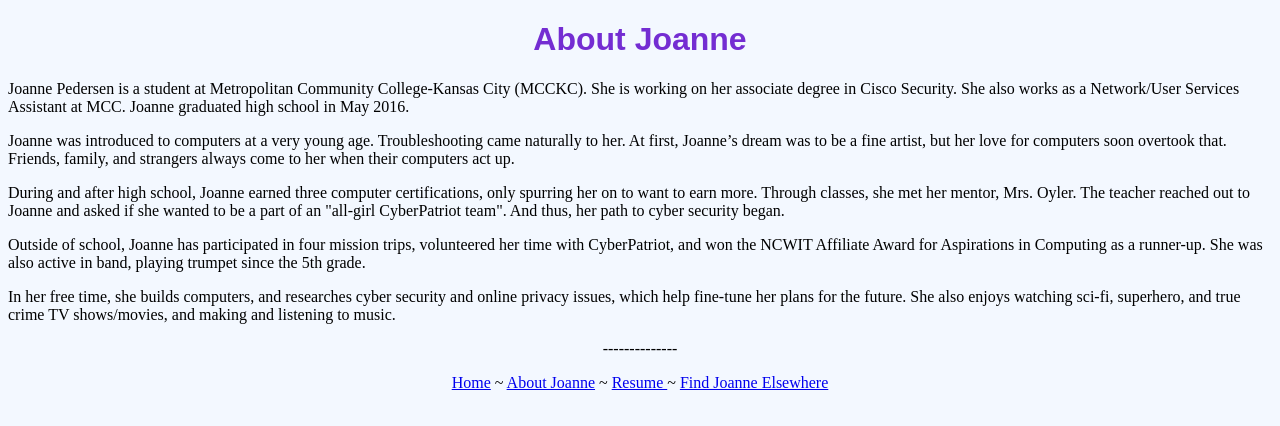
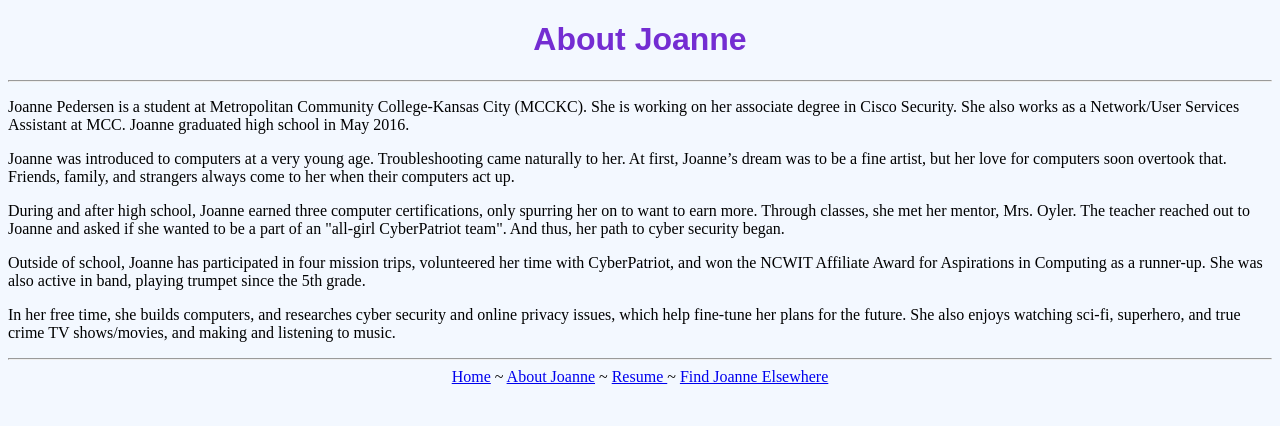
Before and after one commit to joanne-pedersen/joanne-pedersen-githubio, a plain HTML site: page About me.html in a window 1280 px wide. Drawn offline with Linux system fonts and the light colour scheme.

Commit message:
Update About me.html

```diff
--- a/About me.html
+++ b/About me.html
@@ -6,13 +6,14 @@
 <body bgcolor="f3f8ff">
 
 <h1 style="color:#742dd2;"><font face="sans-serif"><center>About Joanne</center></h1>
+  <hr />
 <p><font face="serif">Joanne Pedersen is a student at Metropolitan Community College-Kansas City (MCCKC). She is working on her associate degree in Cisco Security. She also works as a Network/User Services Assistant at MCC. Joanne graduated high school in May 2016.</p>
 <p><font face="serif">Joanne was introduced to computers at a very young age. Troubleshooting came naturally to her. At first, Joanne’s dream was to be a fine artist, but her love for computers soon overtook that. Friends, family, and strangers always come to her when their computers act up.</p>
 <p><font face="serif">During and after high school, Joanne earned three computer certifications, only spurring her on to want to earn more. Through classes, she met her mentor, Mrs. Oyler. The teacher reached out to Joanne and asked if she wanted to be a part of an "all-girl CyberPatriot team". And thus, her path to cyber security began.</p>
 <p><font face="serif">Outside of school, Joanne has participated in four mission trips, volunteered her time with CyberPatriot, and won the NCWIT Affiliate Award for Aspirations in Computing as a runner-up. She was also active in band, playing trumpet since the 5th grade.</p>
 <p><font face="serif">In her free time, she builds computers, and researches cyber security and online privacy issues, which help fine-tune her plans for the future. She also enjoys watching sci-fi, superhero, and true crime TV shows/movies, and making and listening to music.</p>
 
-<p><center> -------------- </center></p>
+<hr />
 <center><a href="https://joanne-pedersen.github.io"><font face="serif">Home</a>
 ~ <a href="https://joanne-pedersen.github.io/About%20me.html"><font face="serif">About Joanne</a>
 ~ <a href="https://joanne-pedersen.github.io/Resume.html"><font face="serif"> Resume </a>
```
